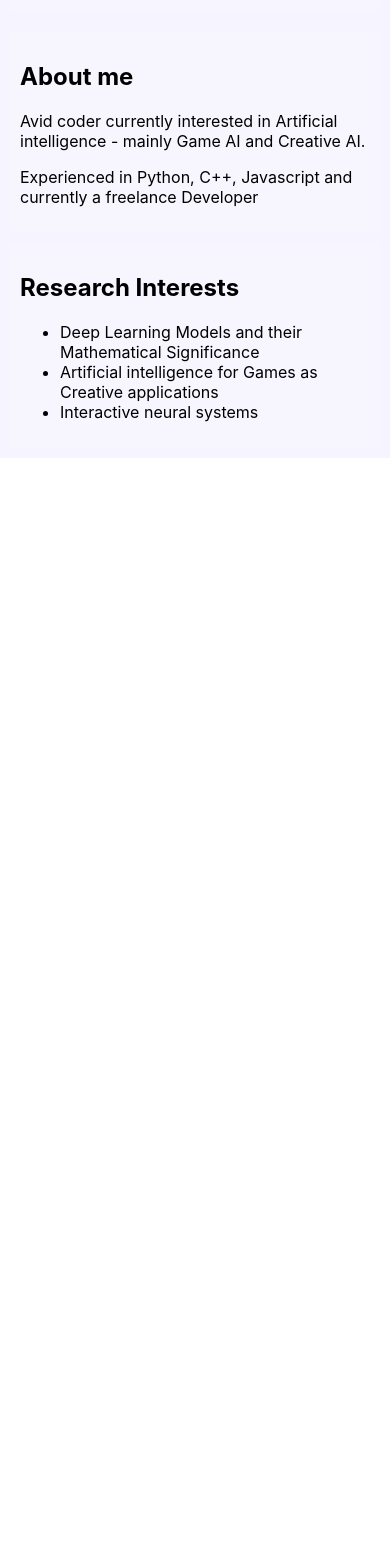
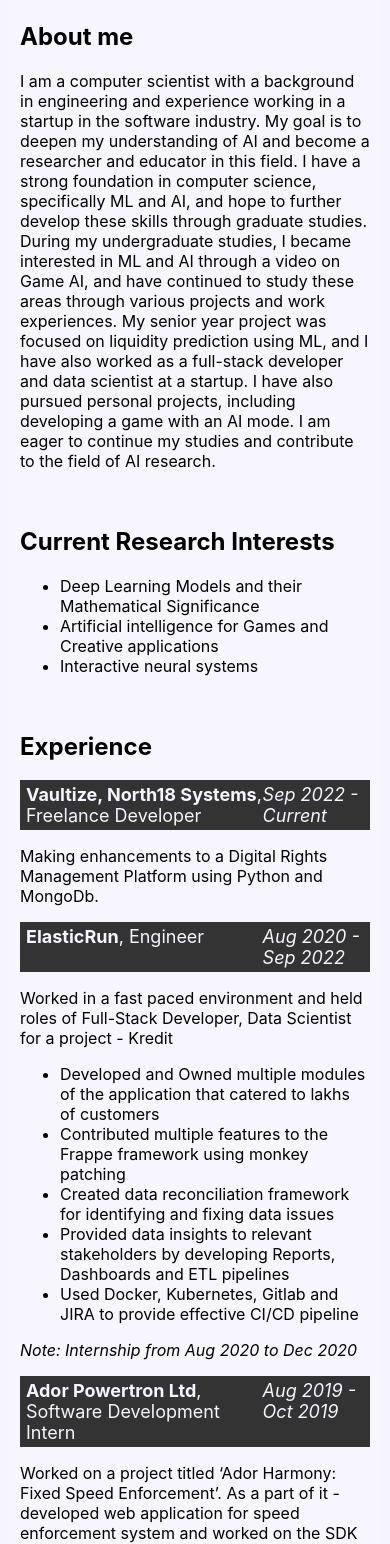
Before and after one commit to VishnuRaja98/personal-website, a React (Create React App) app: page / in a window 390 px wide. Shown: the part 452-1996 px from the top of the page. Before the commit the page ends 910 px from the top, so only its background shows below. Built offline with nearby package versions, Linux system fonts and the light colour scheme.

Commit message:
experiencebar and project section

```diff
--- a/src/App.css
+++ b/src/App.css
@@ -11,8 +11,8 @@
 .circle-image {
   height: 200px;
   width: 200px;
-  border: 3px solid rgb(27, 27, 27);
-  border-radius: 50%;
+  border: 3px solid rgb(255, 255, 255);
+  border-radius: 10%;
 }
 /* .App-logo {
   height: 40vmin;
@@ -28,6 +28,8 @@
 
 .content {
   padding-top: 60px; /* to cover the navbar */
+  padding-left: 10px;
+  padding-right: 10px;
   flex-grow: 1;
   background-color: #f6f5ff;
   display: table; /* for layout of the page areas */
@@ -51,8 +53,11 @@ width: 33.33%;
 .tablesection66 {
   width: 66.66%;
 }
+.tablesection100 {
+  width: 100%;
+}
 .sectiondata {
-  margin: 10px;
+  /* margin: 10px; */
   padding: 10px;
   background-color: #f7f5fe;
 }
@@ -124,7 +129,7 @@ width: 33.33%;
 }
 
 @media screen and (max-width: 600px) {
-  .navbar.responsive {position: relative;}
+  .navbar.responsive {position: fixed;}
   .navbar.responsive .icon {
     position: absolute;
     right: 0;
@@ -156,3 +161,22 @@ width: 33.33%;
   justify-content: space-between;
   row-gap: 10px;
 }
+
+
+/* Experience bar */
+.expbartitle {
+  display: flex;
+  flex-direction: row;
+  justify-content: space-between;
+  background: #333;
+  color: #f6f5ff;
+  font-size: 18px;
+  padding: 4px 6px 4px 6px;
+}
+.expbartitle .leftpart {
+  max-width: 70%;
+}
+.expbartitle .rightpart {
+  max-width: 30%;
+}
+/* End of experience bar */
--- /dev/null
+++ b/src/components/Experiencebar/index.js
@@ -0,0 +1,14 @@
+const Expbar = ({ startDate, endDate, org, position, description }) => {
+    return(
+        <div className='expbar'>
+            <div className="expbartitle">
+                <div className="leftpart"><strong>{org}</strong>, {position}</div>
+                <div className="rightpart"><i>{startDate} - {endDate}</i></div>
+            </div>
+            <div className="expdescription">
+                {description}
+            </div>
+        </div>
+    );
+};
+export default Expbar;
--- /dev/null
+++ b/src/components/Projectbar/index.js
@@ -0,0 +1,14 @@
+const Projectbar = ({ date, title, position, description }) => {
+    return(
+        <div className='expbar'>
+            <div className="expbartitle">
+                <div className="leftpart"><strong>{title}</strong></div>
+                <div className="rightpart"><i>{date}</i></div>
+            </div>
+            <div className="expdescription">
+                {description}
+            </div>
+        </div>
+    );
+};
+export default Projectbar;
--- a/src/pages/index.js
+++ b/src/pages/index.js
@@ -1,10 +1,11 @@
 import React from 'react';
 import Navbar from '../components/Navbar';
+import Expbar from '../components/Experiencebar';
 // import logo from './../logo.svg';
 import githublogo from './../images/github-mark.png';
 import linkedinlogo from './../images/linkedinlogo.png'
 import gmaillogo from './../images/gmail.png'
-import myface from './../images/my_photo.jpg'
+import myface from './../images/myphoto1.jpg'
 
 
 const Home = () => {
@@ -17,7 +18,7 @@ const Home = () => {
         <div class="tablesection tablesection33">
           <div className='sectiondata'>
             <div className='facecard'>
-              <div><div className='namearea'>Vishnu Raja</div>
+              <div><a className='namearea' href='https://docs.google.com/document/d/1Kxrm5f1k4Uos4twW_EfHbOK616Q7SN8x2gfoAvKdb4w/edit?usp=sharing' target='_blank'>Vishnu Raja</a>
               <div className='employmentarea'>Freelance Developer</div></div>
               <div className='myimagearea'><img src={myface} className="circle-image" alt="my face" /></div>
               <div className='qualificationsarea'><div>B.E. (Computer)</div><div><a href='https://pict.edu/' target="_blank" rel="noopener noreferrer">PICT</a>, Pune (<a href='http://www.unipune.ac.in/' target="_blank" rel="noopener noreferrer">SPPU</a>)</div></div>
@@ -49,29 +50,69 @@ const Home = () => {
           </div>
         </div>
 
-        <div class="tablesection tablesection66">
+        <div className="tablesection tablesection66">
           <div className='sectiondata'>
             <h2>About me</h2>
             <p>
-            Avid coder currently interested in Artificial intelligence - mainly Game AI and Creative AI.
-            </p>
-            <p>
-              Experienced in Python, C++, Javascript and currently a freelance Developer
+            I am a computer scientist with a background in engineering and experience working in a startup in the software industry.
+            My goal is to deepen my understanding of AI and become a researcher and educator in this field.
+            I have a strong foundation in computer science, specifically ML and AI, and hope to further develop these skills through graduate studies.
+            During my undergraduate studies, I became interested in ML and AI through a video on Game AI, and have continued to study these areas through various projects and work experiences.
+            My senior year project was focused on liquidity prediction using ML, and I have also worked as a full-stack developer and data scientist at a startup.
+            I have also pursued personal projects, including developing a game with an AI mode. I am eager to continue my studies and contribute to the field of AI research.
             </p>
           </div>
           <div className='sectiondata'>
-            <h2>Research Interests</h2>
+            <h2>Current Research Interests</h2>
             <ul>
             <li>
               Deep Learning Models and their Mathematical Significance
             </li>
             <li>
-              Artificial intelligence for Games as Creative applications
+              Artificial intelligence for Games and Creative applications
             </li>
             <li>
               Interactive neural systems
             </li>
             </ul>
+          </div>
+        </div>
+
+        <div className="tablesection tablesection100">
+          <div className='sectiondata'>
+            <h2>Experience</h2>
+              <Expbar
+                startDate={"Sep 2022"}
+                endDate={"Current"}
+                org={"Vaultize, North18 Systems"}
+                position={"Freelance Developer"}
+                description={<p>Making enhancements to a Digital Rights Management Platform using Python and MongoDb.</p>}
+              />
+              <Expbar
+                startDate={"Aug 2020"}
+                endDate={"Sep 2022"}
+                org={"ElasticRun"}
+                position={"Engineer"}
+                description={<p>Worked in a fast paced environment and held roles of Full-Stack Developer, Data Scientist for a project - Kredit
+                <ul>
+                <li>Developed and Owned multiple modules of the application that catered to lakhs of customers</li>
+                <li>Contributed multiple features to the Frappe framework using monkey patching</li>
+                <li>Created data reconciliation framework for identifying and fixing data issues</li>
+                <li>Provided data insights to relevant stakeholders by developing Reports, Dashboards and ETL pipelines</li>
+                <li>Used Docker, Kubernetes, Gitlab and JIRA to provide effective CI/CD pipeline</li>
+                </ul>
+                <i>Note: Internship from Aug 2020 to Dec 2020</i>
+                </p>}
+              />
+              <Expbar
+                startDate={"Aug 2019"}
+                endDate={"Oct 2019"}
+                org={"Ador Powertron Ltd"}
+                position={"Software Development Intern"}
+                description={<p>Worked on a project titled ‘Ador Harmony: Fixed Speed Enforcement’.
+                As a part of it - developed web application for speed enforcement system and worked on the SDK of the camera used in the project
+                </p>}
+              />
           </div>
         </div>
       </div>
--- a/src/pages/projects.js
+++ b/src/pages/projects.js
@@ -1,5 +1,6 @@
 import React from 'react';
 import Navbar from '../components/Navbar';
+import Projectbar from '../components/Projectbar';
 
 const Projects = () => {
   return (
@@ -8,7 +9,48 @@ const Projects = () => {
       <Navbar></Navbar>
     </div>
     <div className='content'>
-    <div>Displaying project list here for the next deployment :)</div>
+      <Projectbar
+        date={"2018-2019"}
+        title={"Facial Action Detection Under Large Head Poses using CNNs"}
+        description={<div>
+        <h4>Abstract:</h4>
+          <p>Liquidity of a bank is an important factor, because this parameter affects the
+          performance of the bank. In fact, liquidity management is among the main duties
+          of banks and one important factor for managing assets and debts in a bank. Bank
+          managements are interested in determining the rate of liquidity based on a strategy
+          for meeting this need. Lack of sufficient liquidity might impose heavy costs and
+          even lead to bankruptcy. On the other hand, surplus liquidity will result in losing
+          investment opportunities and reduction in productivity and profitability of banks.
+          In this research, efforts are taken to use the most affecting factors by investigation
+          on important factors effective on the liquidity rate. In the proposed work Liquidity
+          is considered as a dependent variable while Net Interest Margin(NIM), credit risk,
+          bank size, profitability, income diversification and financial leverage were selected
+          as independent variables. Along with the above factors, transactional records will
+          also be taken into consideration to predict the liquidity. The dataset will mainly
+          comprise of the company’s balance sheet. In this project, to overcome limitation
+          of some techniques, our work focus is on the machine learning approaches and use
+          of neural networks along with a few mathematical models to predict the liquidity</p>
+          <a href="https://drive.google.com/file/d/1jfmR0W6D52YCiwg4FNikc-0HoZeSCRTd/view?usp=share_link" target='_blank'>PDF</a>
+        </div>
+      }
+      />
+      <br/><br/>
+      <Projectbar
+        date={"2018-2019"}
+        title={"Facial Action Detection Under Large Head Poses using CNNs"}
+        description={<div>
+        <h4>Abstract:</h4>
+          <p>Facial actions are used to convey a positive or negative feeling toward a particular topic. They
+          are also used by humans subconsciously when to communicate intention. Automated Face
+          Analysis (AFA) is used for detection,synthesis and analysis of facial expression. Spontaneous
+          face detection is a complicated task as variation in shape, color and size of face is to be considers. In this work, I present a novel approach to Facial Action Unit detection using a
+          combination of Convolutional and Bi-directional Long Short-Term Memory Neural Networks
+          (CNN-BLSTM), which jointly learns shape, appearance and dynamics in a deep learning manner. I have created 3D camera video data in the database and it is converted to 2D datagrams
+          and a deep learning approach is used to identify the short term actions.</p>
+          <a href="https://drive.google.com/file/d/1DGqfSHKJiXutueomEnchefYpNI8mw63f/view?usp=share_link" target='_blank'>PDF</a>
+        </div>
+      }
+      />
     </div>
     </div>
 
```
Also changed, not shown: src/images/myphoto1.jpg (added).
